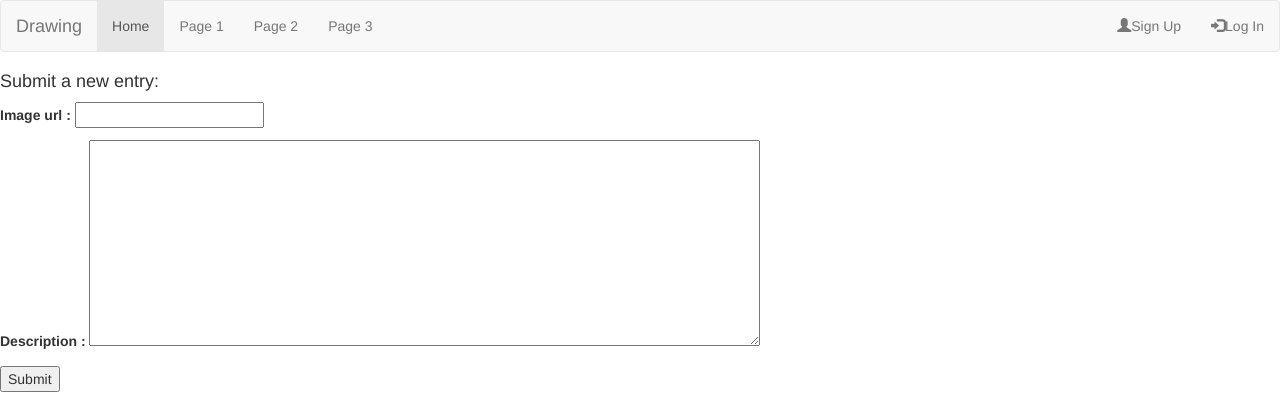
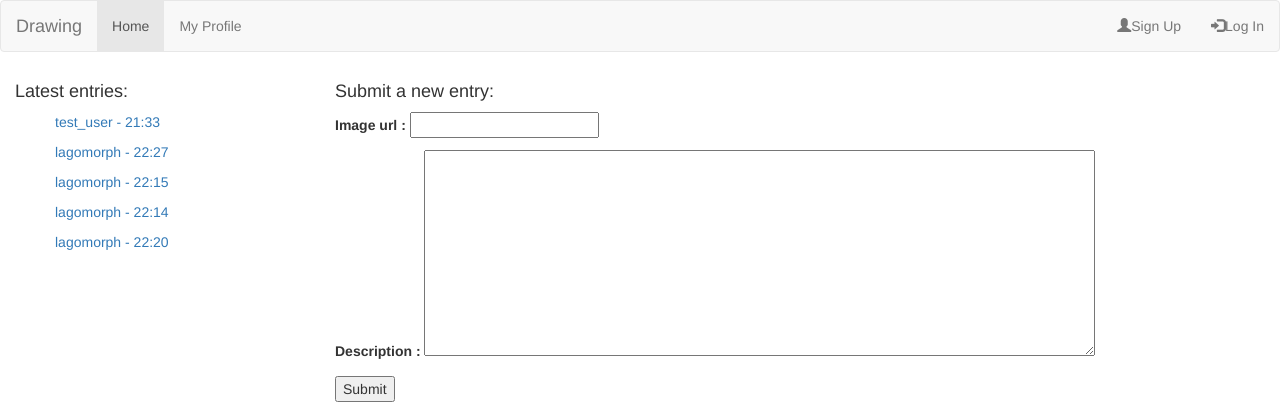
Before and after one commit to SmithD216/las, a Django app: page / in a window 1280 px wide. Shown: the top 402 px of the page. Run offline with Django 3.2, Linux system fonts and the light colour scheme; data comes from the database, SQL or seed files in the repository; both versions use the stored data as it was after the commit; some libraries are stand-ins or nearby versions.

Commit message:
Setting up the left nav bar and updating the regular nav bar to link to the user account.

```diff
--- a/las_site/templates/las_site/base.html
+++ b/las_site/templates/las_site/base.html
@@ -21,13 +21,11 @@
                 </div>
                 <ul class="nav navbar-nav">
                     <li class="active"><a href="{% url 'las_site:index' %}">Home</a></li>
-                    <li><a href="#">Page 1</a></li>
-                    <li><a href="#">Page 2</a></li>
-                    <li><a href="#">Page 3</a></li>
+                    <li><a href="{% url 'users:profile' user.id %}">My Profile</a></li>
                 </ul>
-            <ul class="nav navbar-nav navbar-right">
+                <ul class="nav navbar-nav navbar-right">
                     {% if user.is_authenticated %}
-                        <li><a href="#">{{ user.username }}</a></li>
+                        <li><a href="{% url 'users:profile' user.id %}">{{ user.username }}</a></li>
                         <li><a href="{% url 'users:logout' %}"><span class="glyphicon glyphicon-log-out"></span>Log Out</a></li>
                     {% else %}
                         <li><a href="{% url 'users:register' %}"><span class="glyphicon glyphicon-user"></span>Sign Up</a></li>
@@ -36,11 +34,18 @@
                 </ul>
             </div>
         </nav>
+
+        <div class="container-fluid">
+            <div class="row content">
+                <div class="col-sm-3 sidenav">
+                    {% block leftbar %}
+                    {% endblock leftbar %}
+                </div>
+                <div class="col-sm-9">
+                    {% block content %}
+                    {% endblock content %}
+                </div>
+            </div>
+        </div>
     </body>
-
 </html>
-<p>
-</p>
-
-{% block content %}
-{% endblock content %}
--- a/las_site/templates/las_site/index.html
+++ b/las_site/templates/las_site/index.html
@@ -1,4 +1,19 @@
 {% extends "las_site/base.html" %}
+
+{% block leftbar %}
+    <div id="left-entry-list">
+        <h4>Latest entries:</h4>
+        <ul>
+            {% for entry in entries %}
+                <a href="{% url 'las_site:entry' entry.id %}">
+                    <p>{{ entry.owner }} - {{ entry.date_added|date:'H:i' }}</p>
+                </a>
+            {% empty %}
+                <p>No entries have been added yet.</p>
+            {% endfor %}
+        </ul>
+    </div>
+{% endblock leftbar %}
 
 {% block content %}
     <h4>Submit a new entry:</h4>
@@ -14,6 +29,6 @@
             <img src={{ entry.image }} alt={{ entry.blurb }}>
         </a>
     {% empty %}
-        <p>No entries have been added yet.</p>
+        <p>No entries have been added yet today.</p>
     {% endfor %}
 {% endblock content %}
--- a/las_site/views.py
+++ b/las_site/views.py
@@ -8,7 +8,7 @@ from .forms import EntryForm, CommentForm
 
 def index(request):
     """The home page and submission form for las."""
-    entries = Entry.objects.order_by('date_added')
+    entries = Entry.objects.order_by('-date_added')
 
     if request.method != 'POST':
         # No data submitted; create a blank form.
```
Also changed, not shown: db.sqlite3.
